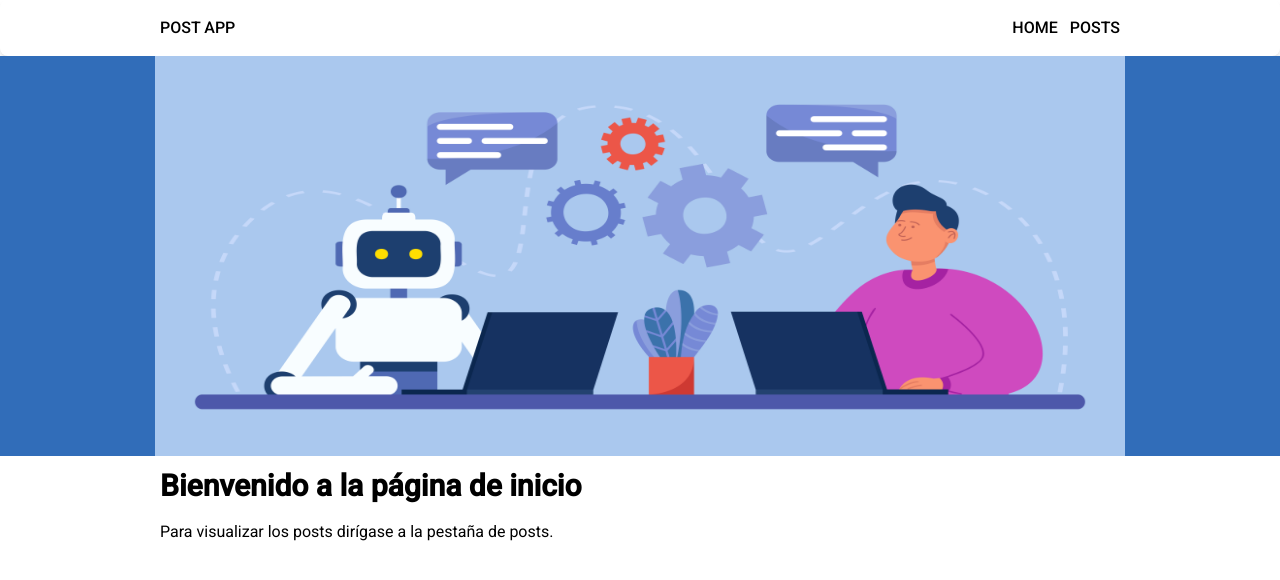
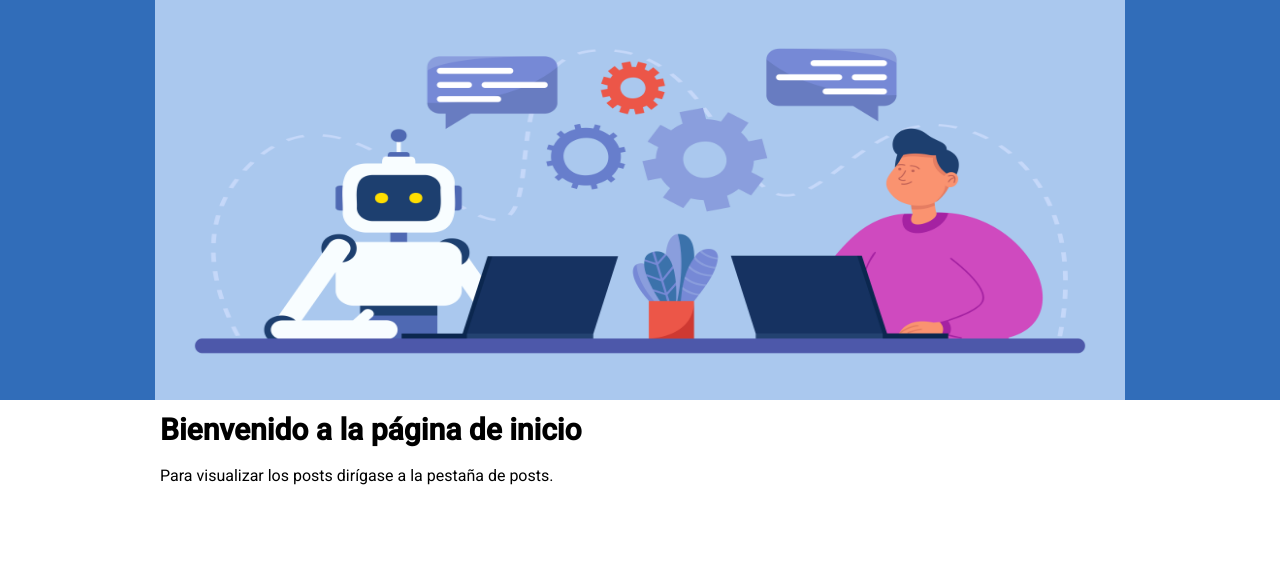
Before and after one commit to shinuamai/PostsApp, a React (Create React App) app: page / in a window 1280 px wide. Shown: the top 580 px of the page. Built offline with nearby package versions, Linux system fonts and the light colour scheme.

Commit message:
little changes in app

```diff
--- a/src/App.js
+++ b/src/App.js
@@ -1,27 +1,14 @@
-import { BrowserRouter as Router, Routes, Route, Link } from 'react-router-dom';
+import { BrowserRouter as Router, Routes, Route } from 'react-router-dom';
 import Home from './pages/Home';
 import Posts from './pages/Posts';
 
-function App() {
+const App = () => {
   return (
     <Router>
-      <div>
-        <nav className="shadow-md rounded-lg py-4 sm:px-10 lg:px-36 xl:px-40 px-4">
-          <div className="flex justify-between font-medium">
-            <h1 className='font-medium'>
-              POST APP
-            </h1>
-            <div>
-              <Link to="/" className="mr-3 hover:text-customBlue">HOME</Link>
-              <Link to="/posts" className="hover:text-customBlue">POSTS</Link>
-            </div>
-          </div>
-        </nav>
-        <Routes>
-          <Route path="/" element={<Home />} />
-          <Route path="/posts" element={<Posts />} />
-        </Routes>
-      </div>
+      <Routes>
+        <Route path="/" element={<Home />} />
+        <Route path="/posts" element={<Posts />} />
+      </Routes>
     </Router>
   );
 }
```
